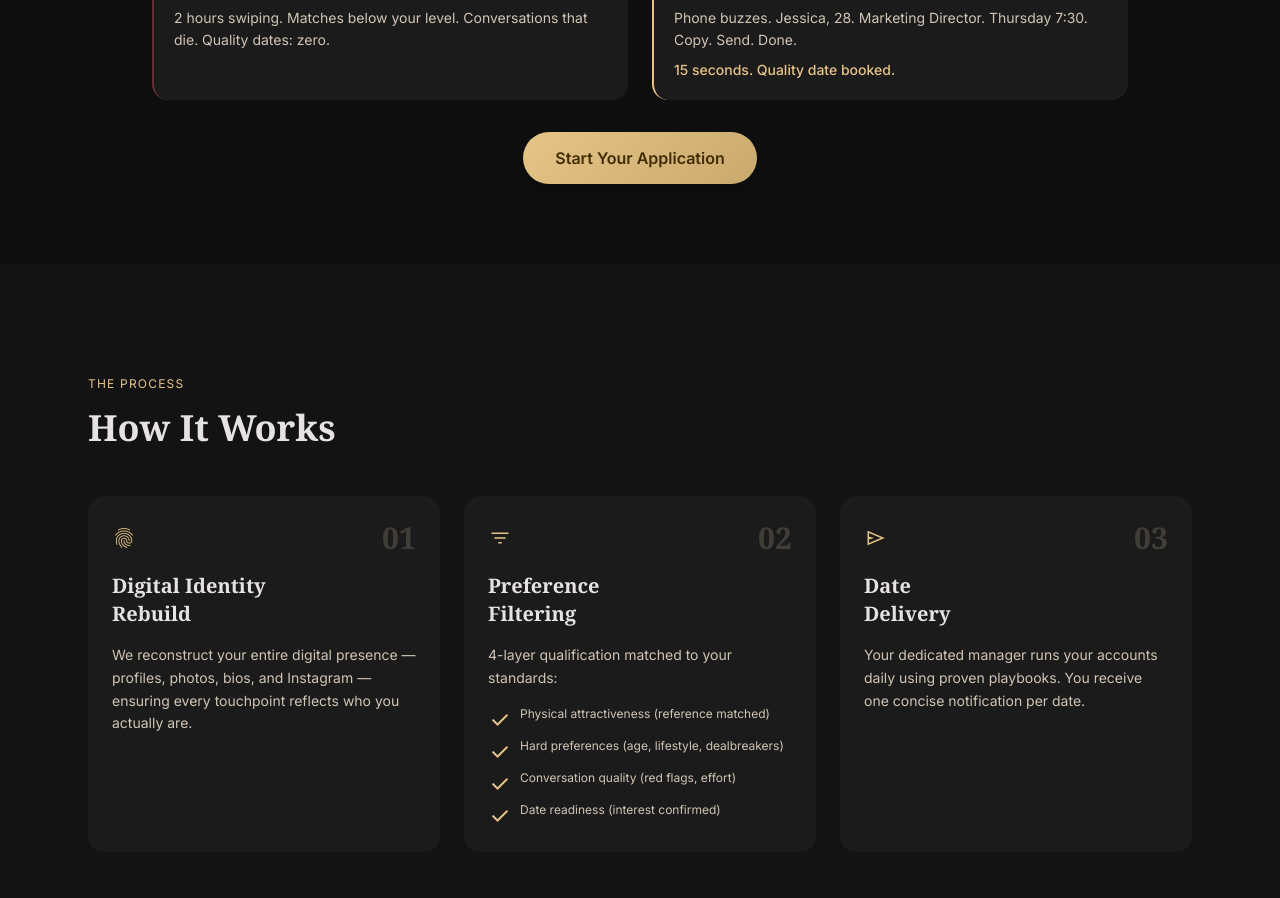
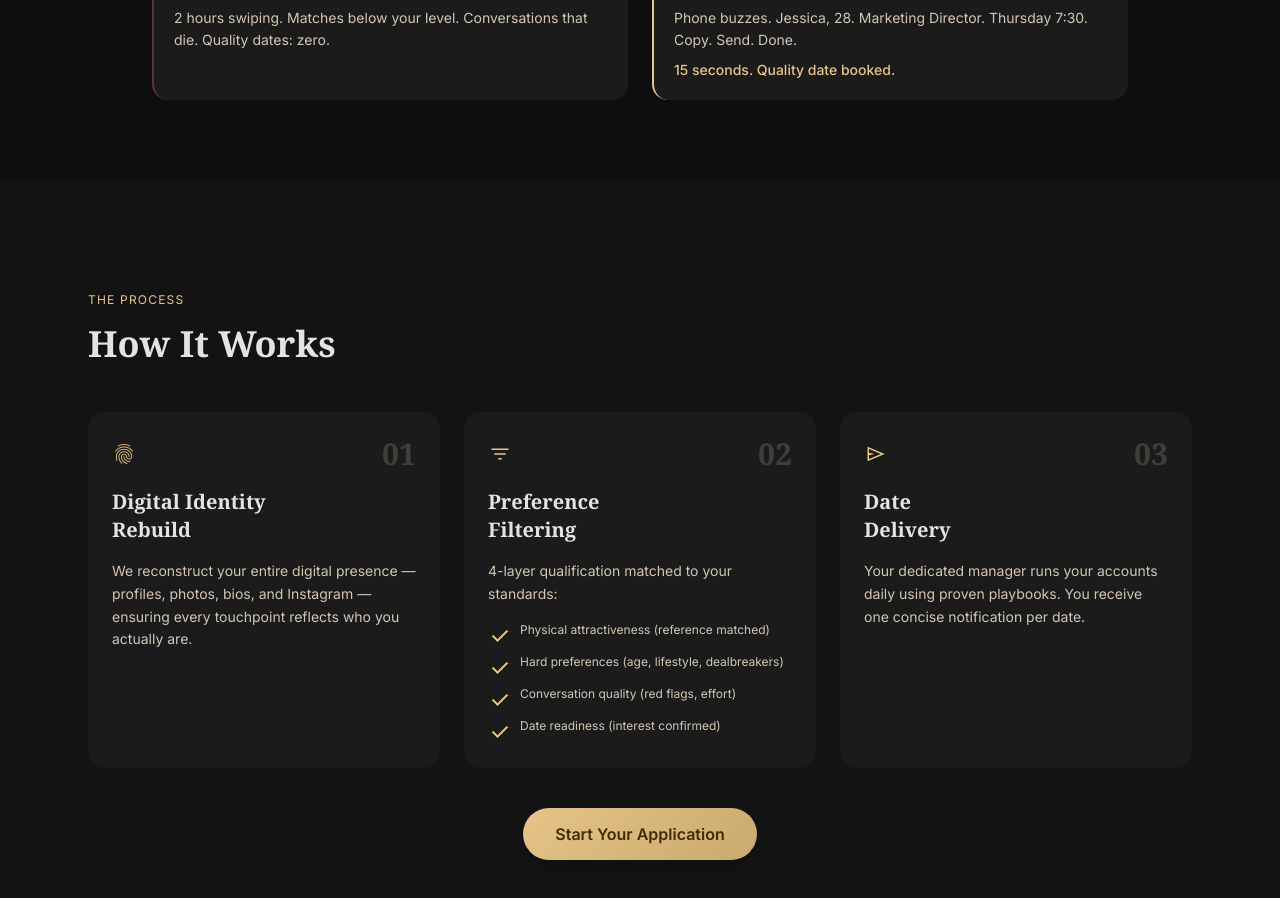
Before and after one commit to ryanangel6987-pixel/Matchmaking, a Next.js app: page / in a window 1280 px wide. Shown: the part 5860-6758 px from the top of the page. Built offline with nearby package versions, Linux system fonts and the light colour scheme; no server answers.

Commit message:
fix: move CTA from after before/after to after How It Works section

```diff
--- a/components/landing/landing-page.tsx
+++ b/components/landing/landing-page.tsx
@@ -245,11 +245,6 @@ export function LandingPage() {
               <p className="text-gold font-medium text-sm mt-2">15 seconds. Quality date booked.</p>
             </div>
           </div>
-          <div className="text-center mt-8">
-            <Link href="/apply" className="gold-gradient text-on-gold font-semibold rounded-full px-8 py-3.5 text-base hover:opacity-90 transition-opacity shadow-lg inline-block">
-              Start Your Application
-            </Link>
-          </div>
         </div>
       </section>
 
@@ -274,6 +269,11 @@ export function LandingPage() {
                 {step.bullets && <ul className="space-y-1.5 mt-2">{step.bullets.map((b) => <li key={b} className="text-on-surface-variant text-xs flex items-start gap-2"><span className="material-symbols-outlined text-gold text-xs mt-0.5" style={IF}>check</span>{b}</li>)}</ul>}
               </div>
             ))}
+          </div>
+          <div className="text-center mt-10">
+            <Link href="/apply" className="gold-gradient text-on-gold font-semibold rounded-full px-8 py-3.5 text-base hover:opacity-90 transition-opacity shadow-lg inline-block">
+              Start Your Application
+            </Link>
           </div>
         </div>
       </section>
```
